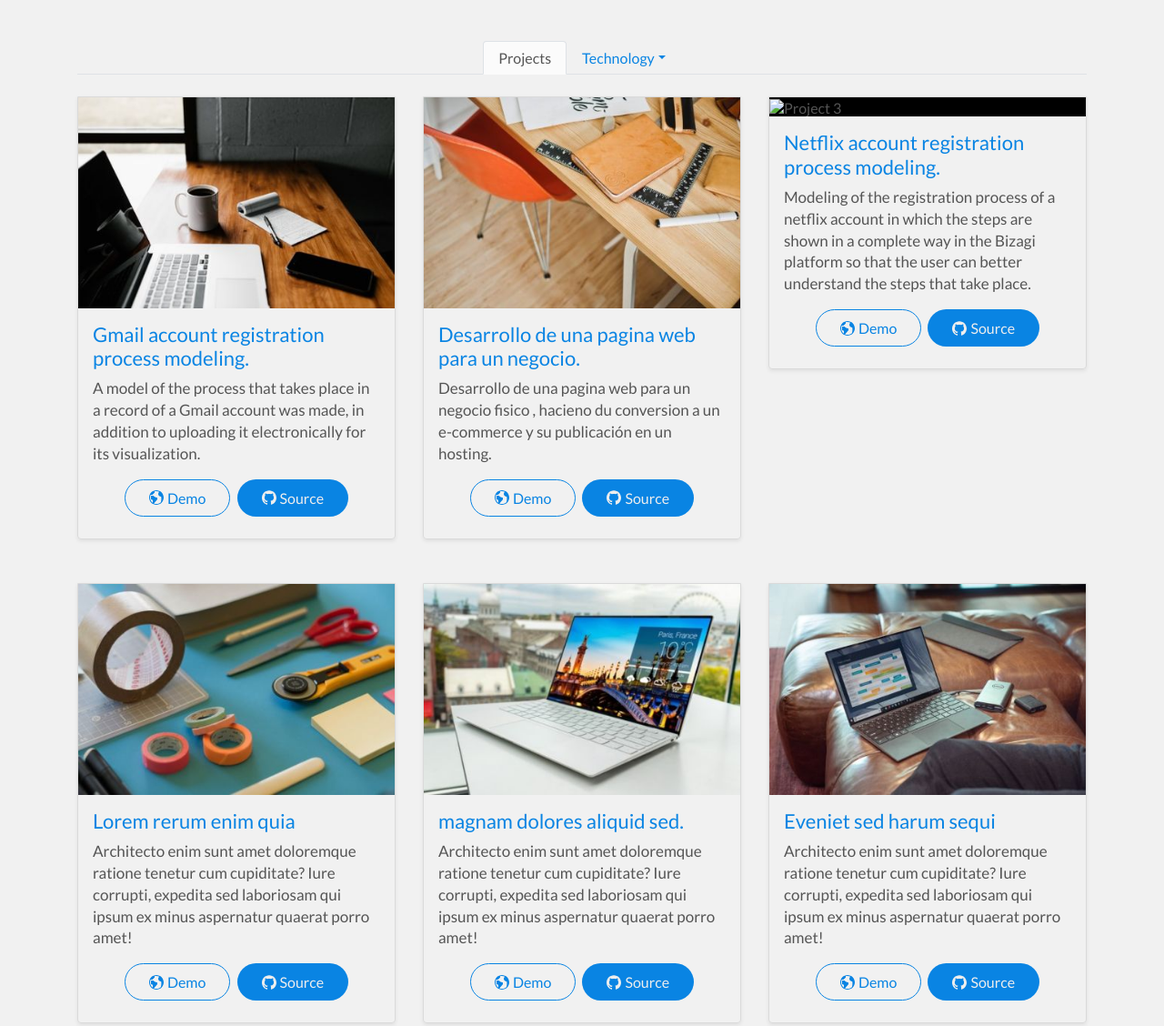
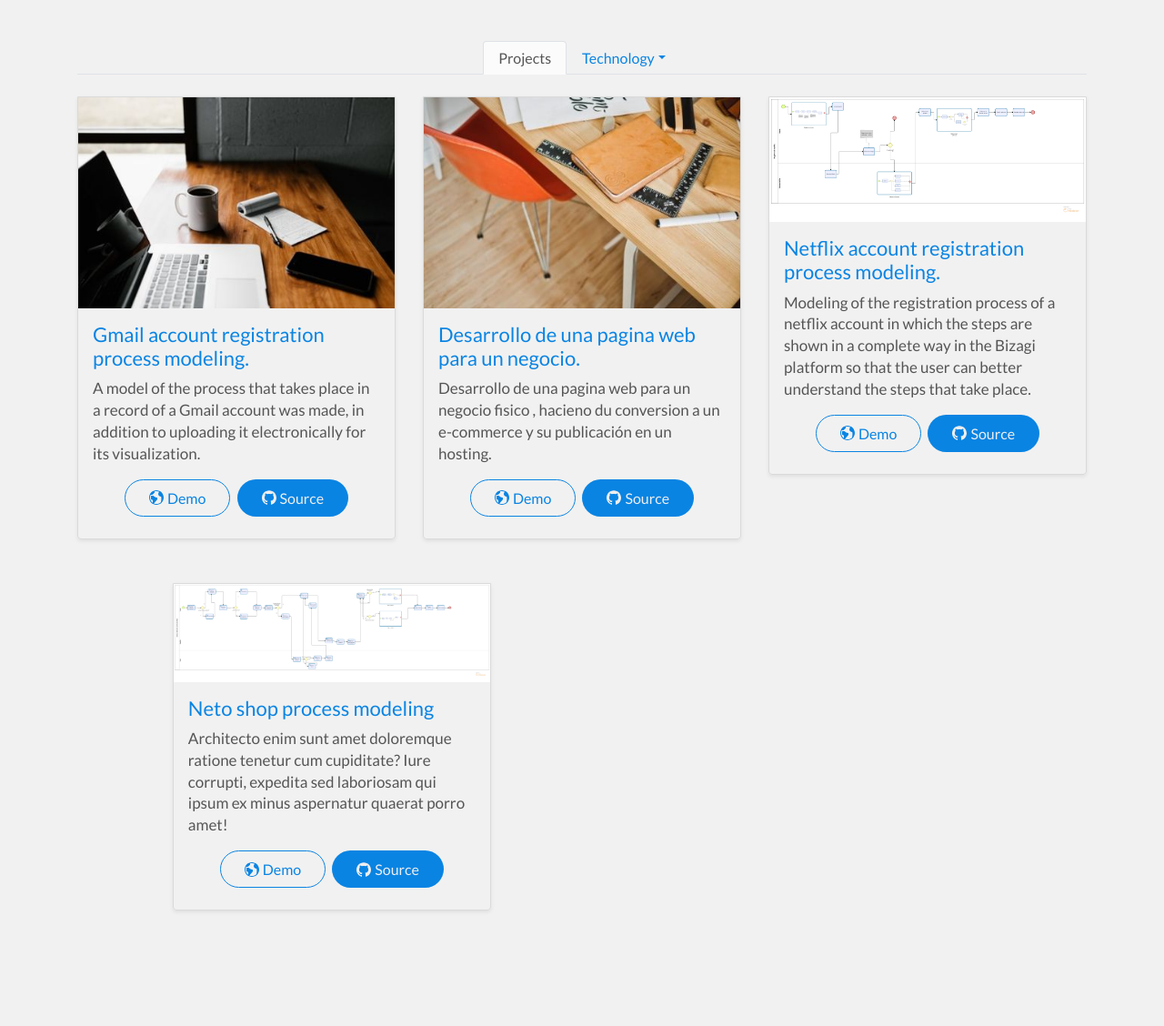
Before and after one commit to ViccarleX/0xfolio-master, a website: page index.html in a window 1280 px wide. Shown: the part 1565-2693 px from the top of the page at 91% size. Drawn offline with Linux system fonts and the light colour scheme; files whose address does not match are found by name.

Commit message:
Neto add

```diff
--- a/index.html
+++ b/index.html
@@ -273,7 +273,7 @@
                             <div class="project-box col-sm-12 col-md-6 col-lg-4 mb-5">
                                 <div class="project">
                                     <div class="project__img-box">
-                                        <img src=".img/SVG/RN.png" alt="Project 3" class="project__img img-fluid">
+                                        <img src="./img/RN.png" alt="Project 3" class="project__img img-fluid">
                                     </div>
                                     <div class="project__content-box">
                                         <h3 class="heading-tertiary">Netflix account registration process modeling.</h3>
@@ -299,10 +299,10 @@
                             <div class="project-box col-sm-12 col-md-6 col-lg-4 mb-5">
                                 <div class="project">
                                     <div class="project__img-box">
-                                        <img src="./img/project-4.jpg" alt="Project 4" class="project__img img-fluid">
+                                        <img src="./img/Tienda autoservicios Neto.png" alt="Project 4" class="project__img img-fluid">
                                     </div>
                                     <div class="project__content-box">
-                                        <h3 class="heading-tertiary">Lorem rerum enim quia </h3>
+                                        <h3 class="heading-tertiary"> Neto shop process modeling </h3>
                                         <p class="project__details"> Architecto enim sunt amet doloremque ratione
                                             tenetur
                                             cum cupiditate? Iure corrupti, expedita sed laboriosam qui ipsum ex
@@ -315,7 +315,7 @@
                                                     <use xlink:href="img/SVG/symbol-defs.svg#icon-earth"></use>
                                                 </svg>
                                                 Demo</a>
-                                            <a href="#" class="btn btn--full">
+                                            <a href="https://viccarlex.github.io/Neto/" class="btn btn--full">
                                                 <svg class="icon btn__icon-left icon-earth">
                                                     <use xlink:href="img/SVG/symbol-defs.svg#icon-github"></use>
                                                 </svg>
@@ -325,7 +325,7 @@
 
                                 </div>
                             </div>
-                            <div class="project-box col-sm-12 col-md-6 col-lg-4 mb-5">
+                            <!-- <div class="project-box col-sm-12 col-md-6 col-lg-4 mb-5">
                                 <div class="project">
                                     <div class="project__img-box">
                                         <img src="./img/project-5.jpg" alt="Project 5" class="project__img img-fluid">
@@ -386,7 +386,7 @@
                             <div class="col-12 mb-2 mt-n1 text-center"><a href="#" class="btn btn--full">Show all</a>
                             </div>
                         </div>
-                    </div>
+                    </div> -->
 
                     <div class="work__content work__content--snippets tab-pane fade" id="snippets" role="tabpanel"
                         aria-labelledby="snippets-tab">
```
Also changed, not shown: img/RN.jpg (deleted), img/RN.png (added), img/Registro de Netflix.svg (deleted), img/Tienda autoservicios Neto.png (added).
